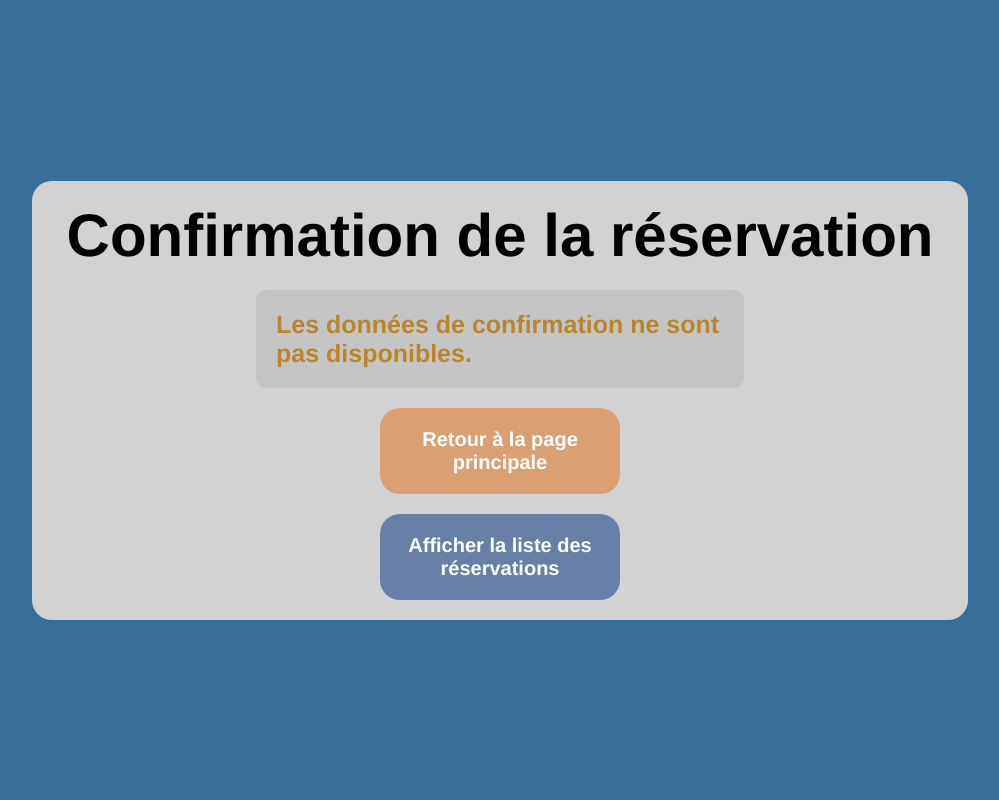
After one commit to DionisCeb/web_avance-tp1, a PHP site: page /confirmation.php in a window 1280 px wide. The commit adds this page. Shown: the whole page, without its empty margins (140-1139 px from the left). Run offline with PHP 8.4, Linux system fonts and the light colour scheme.

Commit message:
ajout du index du reservation

```diff
--- a/assets/css/main.css
+++ b/assets/css/main.css
@@ -1,6 +1,7 @@
 @import url(componnents/navigations.css);
 @import url(componnents/header-box.css);
 @import url(reservation-section.css);
+@import url(reservation-confirmation.css);
 @import url(location-section.css);
 @import url(admin-interface/booking-list.css);
 @import url(admin-interface/form-admin-section.css);
--- /dev/null
+++ b/assets/css/reservation-confirmation.css
@@ -0,0 +1,90 @@
+section.reservation-result-section {
+    width: 100%;
+    height: 100vh;
+    display: flex;
+    justify-content: center;
+    align-items: center;
+}
+
+.confirmation-container {
+    background: rgb(210, 210, 210);
+    padding: 20px;
+    border-radius: 20px;
+    display: flex;
+    width: 70%;
+    flex-direction: column;
+    align-items: center;
+    gap: 20px;
+}
+/*header*/
+.confirmation-header h2{
+    text-align: center;
+    font-size: 30px;
+}
+
+.confirmation-header span{
+    color: rgb(185, 134, 41);
+}
+.confirmation-container h1 {
+    font-weight: bold;
+    text-align: center;
+    font-size: 60px;
+}
+
+.confirmation-text {
+    display: flex;
+    flex-direction: column;
+    justify-content: center;
+    gap: 10px;
+    width: 50%;
+    background: #c5c4c4;
+    padding: 20px;
+    border-radius: 10px;
+    font-size: 25px;
+}
+
+.value-confirmation p{
+    display: flex;
+    justify-content: space-between;
+}
+
+
+
+.confirmation-text p {
+    font-weight: bold;
+    color:rgb(185, 134, 41);
+}
+
+.confirmation-text span {
+    font-weight: normal;
+    color: rgb(82, 82, 156);
+}
+
+/*btns*/
+/*reservation-confirmation*/
+
+.header-box_btn.deals-link.return-secondary-btn {
+    background-color: rgb(104, 128, 168);
+}
+
+.header-box_btn.deals-link.return-secondary-btn:hover {
+    background-color: rgb(33, 63, 116);
+}
+
+
+/*edit/delete btns*/
+
+/*edit*/
+a.header-box_btn.deals-link.return-secondary-btn.secondary-edit-btn {
+    background-color: green;
+}
+a.header-box_btn.deals-link.return-secondary-btn.secondary-edit-btn:hover {
+    background-color: rgb(29, 203, 29);
+}
+/*delete*/
+a.header-box_btn.deals-link.return-secondary-btn.secondary-delete-btn {
+    background-color: rgb(142, 23, 23);
+}
+a.header-box_btn.deals-link.return-secondary-btn.secondary-delete-btn:hover {
+    background-color: red;
+}
--- a/booking-edit.php
+++ b/booking-edit.php
@@ -11,7 +11,7 @@
         <div class="structure">
             <div class="form-box form-box-center">
                 <div class="form-title">
-                    <h1>Modify the booking number <span>1</span> of <span>Dionis Cebanu</span></h1>
+                    <h1>Modify the booking number <span>1</span> of <span>Mike John</span></h1>
                 </div>
                 <form class="form-reservation" action="">
                     <select name="cars" id="cars">
--- /dev/null
+++ b/confirmation.php
@@ -0,0 +1,52 @@
+<?php
+// Reprise de la séance
+session_start();
+
+// Vérifiez si des données de confirmation existent dans la session
+if (isset($_SESSION['confirmation_data'])) {
+    // Récuperer les données de confirmation de la session
+    $confirmation_data = $_SESSION['confirmation_data'];
+
+    // Annuler la variable de session après la récupération
+    unset($_SESSION['confirmation_data']);
+} else {
+    // Gérer le cas où les données ne sont pas trouvées
+    $confirmation_data = [];
+}
+?>
+<!DOCTYPE html>
+<html lang="en">
+<head>
+    <meta charset="UTF-8">
+    <meta name="viewport" content="width=device-width, initial-scale=1.0">
+    <link rel="stylesheet" href="assets/css/main.css">
+    <title>Confirmation de la réservation</title>
+</head>
+<body>
+    <section class="reservation-result-section">
+        <div class="confirmation-container">
+            <h1>Confirmation de la réservation</h1>
+            <div class="confirmation-text">
+                <?php if (!empty($confirmation_data)): ?>
+                    <div class="value-confirmation"><p>Type de voiture: <span><?php echo htmlspecialchars($confirmation_data['type']); ?></span></p></div>
+                    <div class="value-confirmation"><p>Marque de la voiture: <span><?php echo htmlspecialchars($confirmation_data['make']); ?></span></p></div>
+                    <div class="value-confirmation"><p>Modèle de voiture: <span><?php echo htmlspecialchars($confirmation_data['model']); ?></span></p></div>
+                    <div class="value-confirmation"><p>Couleur de la voiture: <span><?php echo htmlspecialchars($confirmation_data['color']); ?></span></p></div>
+                    <div class="value-confirmation"><p>Date d'arrivée: <span><?php echo htmlspecialchars($confirmation_data['checkInDate']); ?></span></p></div>
+                    <div class="value-confirmation"><p>Heure d'arrivée: <span><?php echo htmlspecialchars($confirmation_data['checkInTime']); ?></span></p></div>
+                    <div class="value-confirmation"><p>Date de retour: <span><?php echo htmlspecialchars($confirmation_data['checkOutDate']); ?></span></p></div>
+                    <div class="value-confirmation"><p>Heure de retour: <span><?php echo htmlspecialchars($confirmation_data['checkOutTime']); ?></span></p></div>
+                    <div class="value-confirmation"><p>Nom: <span><?php echo htmlspecialchars($confirmation_data['nom']); ?></span></p></div>
+                    <div class="value-confirmation"><p>Prénom: <span><?php echo htmlspecialchars($confirmation_data['prenom']); ?></span></p></div>
+                    <div class="value-confirmation"><p>Email: <span><?php echo htmlspecialchars($confirmation_data['email']); ?></span></p></div>
+                    <div class="value-confirmation"><p>Téléphone: <span><?php echo htmlspecialchars($confirmation_data['telephone']); ?></span></p></div>
+                <?php else: ?>
+                    <p>Les données de confirmation ne sont pas disponibles.</p>
+                <?php endif; ?>
+            </div>
+            <a href="index.php" class="header-box_btn deals-link return-primary-btn">Retour à la page principale</a>
+            <a href="booking-list.php" class="header-box_btn deals-link return-secondary-btn">Afficher la liste des réservations</a>
+        </div>
+    </section>
+</body>
+</html>
```
Also changed, not shown: booking-index.php (added, +97 -0 lines), booking-list.php (+34 -15 lines), process_reservation.php (+63 -30 lines).
